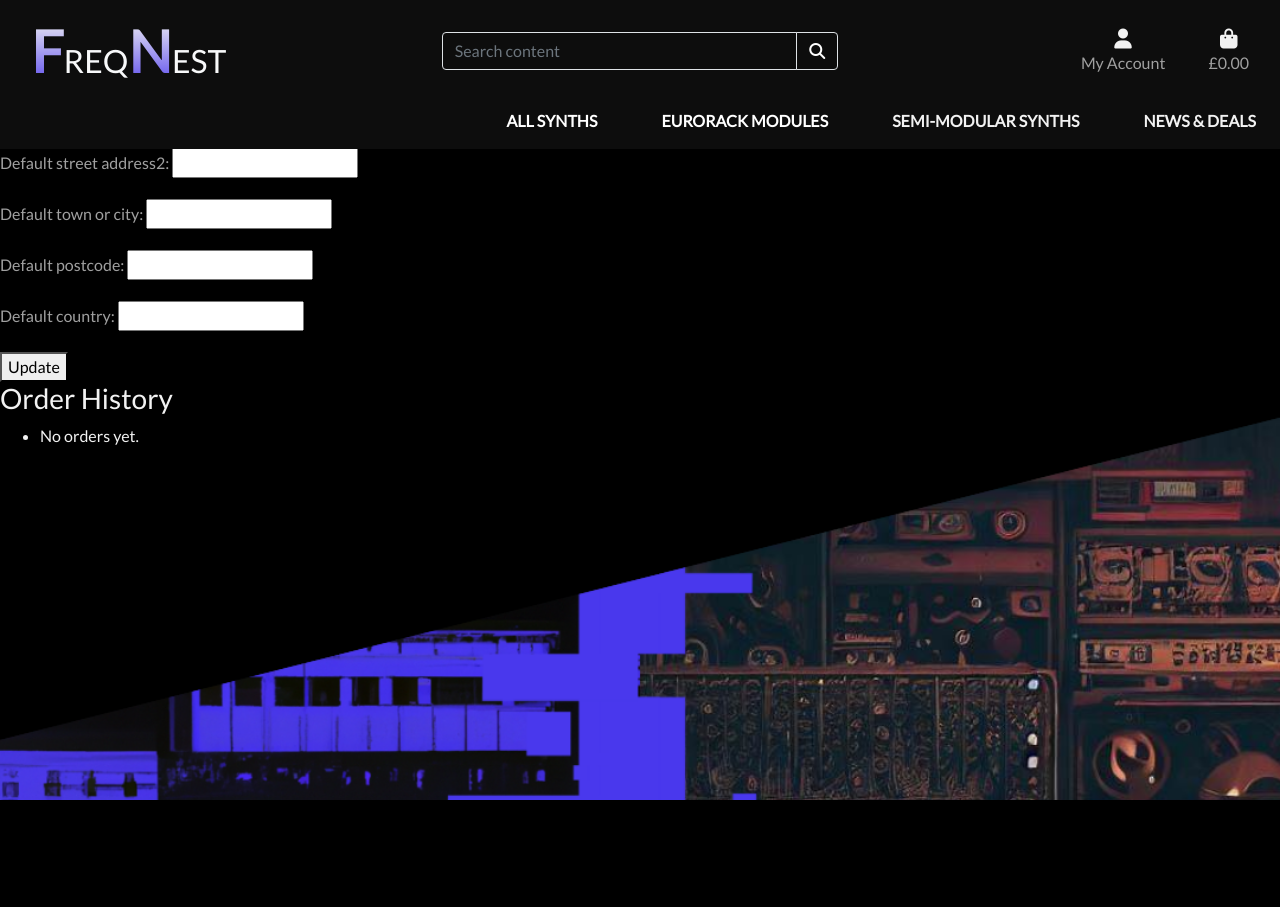
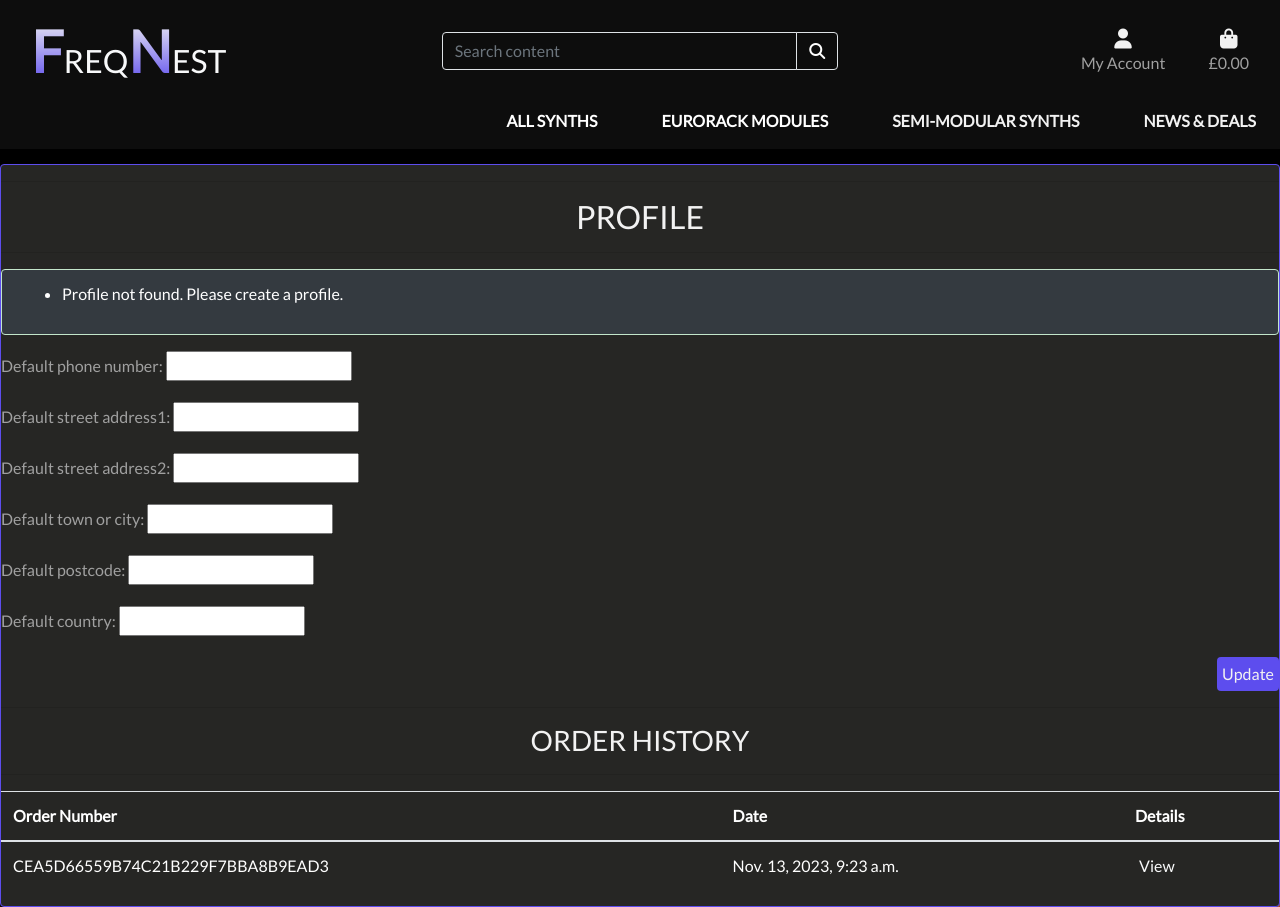
Before and after one commit to SandorGyorfi/FreqNest, a Django app: page /profile/ in a window 1280 px wide. Before the commit the page ends 800 px from the top, so only its background shows below. Run offline with Django 4.2, Linux system fonts and the light colour scheme; a user stored in the database is signed in; data comes from the database, SQL or seed files in the repository; both versions use the stored data as it was after the commit; some libraries are stand-ins or nearby versions.

Commit message:
Update profile app
After multiple bug fixing the profile app updated to show previous orders from database.

```diff
--- a/checkout/models.py
+++ b/checkout/models.py
@@ -1,9 +1,11 @@
 from django.db import models
 from django.db.models import Sum
 from synths.models import Product
+from django.conf import settings
 import uuid
 
 class Order(models.Model):
+    user = models.ForeignKey(settings.AUTH_USER_MODEL, null=True, on_delete=models.CASCADE, related_name='orders')
     order_number = models.CharField(max_length=32, null=False, editable=False)
     full_name = models.CharField(max_length=50, null=False, blank=False)
     email = models.EmailField(max_length=254, null=False, blank=False)
--- a/profiles/templates/profiles/profiles.html
+++ b/profiles/templates/profiles/profiles.html
@@ -1,17 +1,110 @@
 {% extends "base.html" %}
+{% load static %}
+
+{% block page_header %}
+<div class="container header-container">
+    <div class="row">
+        <div class="col"></div>
+    </div>
+</div>
+{% endblock %}
+
 {% block content %}
-  <h2>Profile</h2>
-  <form method="post">
+<div class="overlay"></div>
+<div class="card mb-2">
+    <div class="row">
+        <div class="col">
+            <hr>
+            <h2 class="logo-font text-center mb-2">Profile</h2>
+            <hr>
+        </div>
+    </div>
+
+    {% if messages %}
+    <div class="row">
+        <div class="col">
+            <div class="alert alert-success bg-dark text-white">
+                <ul>
+                    {% for message in messages %}
+                    <li>{{ message }}</li>
+                    {% endfor %}
+                </ul>
+            </div>
+        </div>
+    </div>
+    {% endif %}
+
+    <div class="row text-white">
+        <div class="col">
+            <form method="post" class="text-white">
                 {% csrf_token %}
                 {{ form.as_p }}
-      <button type="submit">Update</button>
+                <button type="submit" class="btn float-right p-1">Update</button>
             </form>
-  <h3>Order History</h3>
-  <ul>
+        </div>
+    </div>
+
+    <div class="row">
+        <div class="col">
+            <hr>
+            <h3 class="logo-font text-center mb-2">Order History</h3>
+            <hr>
+            <div class="table-responsive rounded-10 text-white">
+                <table class="table text-white">
+                    <thead>
+                        <tr>
+                            <th>Order Number</th>
+                            <th>Date</th>
+                            <th>Details</th>
+                        </tr>
+                    </thead>
+                    <tbody>
                         {% for order in orders %}
-          <li><a href="{% url 'order_detail' order.id %}">{{ order }}</a></li>
+                        <tr>
+                            <td>{{ order.order_number }}</td>
+                            <td>{{ order.date }}</td>
+                            <td>
+                                <a class="text-light p-1" href="javascript:void(0);" data-order-id="{{ order.id }}">View</a>
+                            </td>
+                        </tr>
                         {% empty %}
-          <li>No orders yet.</li>
+                        <tr>
+                            <td colspan="3">No orders yet.</td>
+                        </tr>
                         {% endfor %}
-  </ul>
+                    </tbody>
+                </table>
+            </div>
+        </div>
+    </div>
+</div>
+
+<div id="orderDetails" style="display:none;">
+</div>
+
+<script>
+    document.addEventListener('DOMContentLoaded', function() {
+        document.querySelectorAll('a[data-order-id]').forEach(element => {
+            element.addEventListener('click', function(event) {
+                event.preventDefault();
+
+                var orderId = this.getAttribute('data-order-id');
+                fetchOrderDetails(orderId);
+            });
+        });
+    });
+
+    function fetchOrderDetails(orderId) {
+        fetch(`/profile/order/${orderId}/`)
+            .then(response => response.json())
+            .then(data => {
+                const orderDetailsDiv = document.getElementById('orderDetails');
+                orderDetailsDiv.innerHTML = data;
+                orderDetailsDiv.style.display = 'block';
+            })
+            .catch(error => console.error('Error:', error));
+    }
+</script>
+
+
 {% endblock %}
--- a/profiles/urls.py
+++ b/profiles/urls.py
@@ -3,4 +3,5 @@ from . import views
 
 urlpatterns = [
     path('', views.profile, name='profile'),
+    path('order/<int:order_id>/', views.order_detail, name='order_detail'),
 ]
--- a/profiles/views.py
+++ b/profiles/views.py
@@ -1,8 +1,10 @@
 from django.shortcuts import render, redirect
+from django.shortcuts import render, get_object_or_404
 from django.contrib import messages
 from django.contrib.auth.decorators import login_required
 from .forms import UserProfileForm
 from .models import Profile
+from checkout.models import Order
 
 @login_required
 def profile(request):
@@ -22,15 +24,30 @@ def profile(request):
     else:
         form = UserProfileForm(instance=user_profile) if user_profile else UserProfileForm()
 
+    orders = Order.objects.filter(user=request.user)
+
     context = {
-        'form': form
+        'form': form,
+        'orders': orders
     }
+    return render(request, 'profiles/profiles.html', context)
 
-    if user_profile:
-        orders = user_profile.user.order_set.all()
-        print("Orders:", orders)
-        context['orders'] = orders
-    else:
-        context['orders'] = []
 
-    return render(request, 'profiles/profiles.html', context)
+
+
+@login_required
+
+def order_detail(request, order_id):
+
+    """
+
+    View function to display the details of a specific order using the profiles.html template.
+
+    """
+
+    order = get_object_or_404(Order, id=order_id)
+
+
+    context = {'order': order}
+
+    return render(request, 'profiles.html', context)
```
Also changed, not shown: checkout/views.py (+8 -8 lines), checkout/migrations/0002_order_user.py (added), db.sqlite3. Lines whose indentation alone changed are shown as unchanged.
